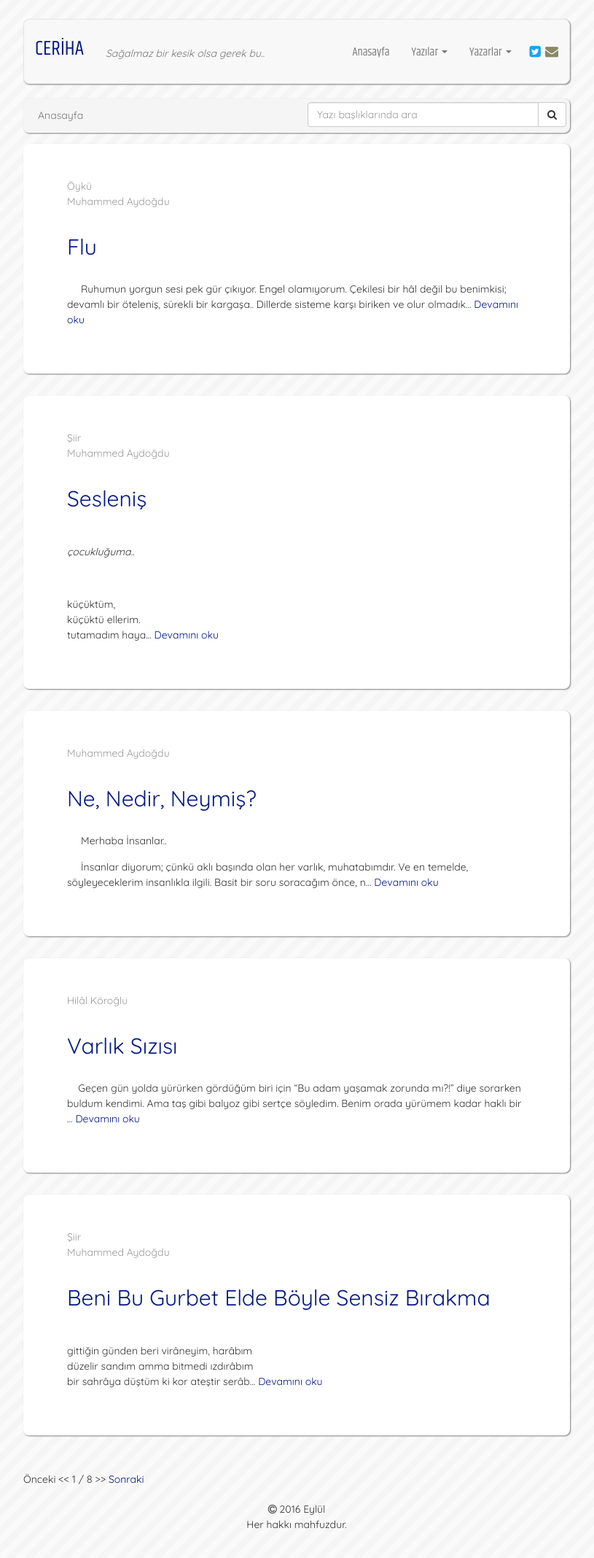
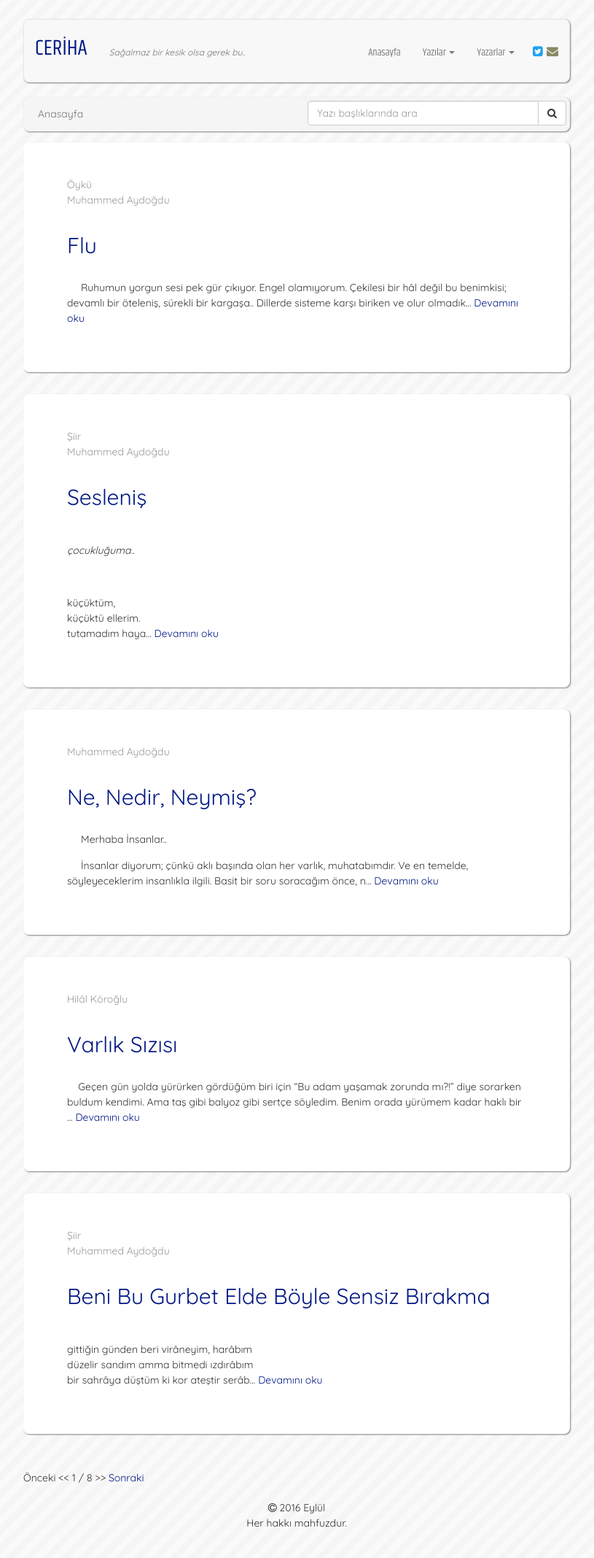
Before and after one commit to muhammedaydogdu/muhammedaydogdu.github.io, a Jekyll site: the page built from index.html, in a window 1280 px wide. Shown: the whole page at 73% size, without its empty margins (233-1048 px from the left). Built offline with Jekyll 4.4.1, drawn with Linux system fonts in a browser that asks for light colours; some web fonts are replaced; the list of posts is cut into pages by our own code.

Commit message:
Update style.css

```diff
--- a/css/style.css
+++ b/css/style.css
@@ -31,13 +31,13 @@ h2 {
   font-family: "Khand", "Times New Roman", serif;
   padding: 15px 0 15px 0;
   box-shadow: 1px 1px 2px grey;
-  font-size: 16px;
+  font-size: 14px;
   border-radius: 8px;
 }
 
 .navbar .navbar-brand {
   color: #021884;
-  font-size: 28px;
+  font-size: 30px;
 }
 
 .navbar .navbar-brand:hover {
@@ -49,7 +49,7 @@ h2 {
 }
 
 .navbar .navbar-text {
-  font-size: 14px;
+  font-size: 12px;
   margin-top: 21px;
   margin-bottom: 15px;
   font-family: "Quicksand", "Times New Roman", serif;
@@ -114,7 +114,7 @@ footer {
 
 nav li a.social {
   display: inline-block;
-  font-size: 18px;
+  font-size: 16px;
   padding: 0;
   margin-top: 15px;
   margin-left: 10px;
```
